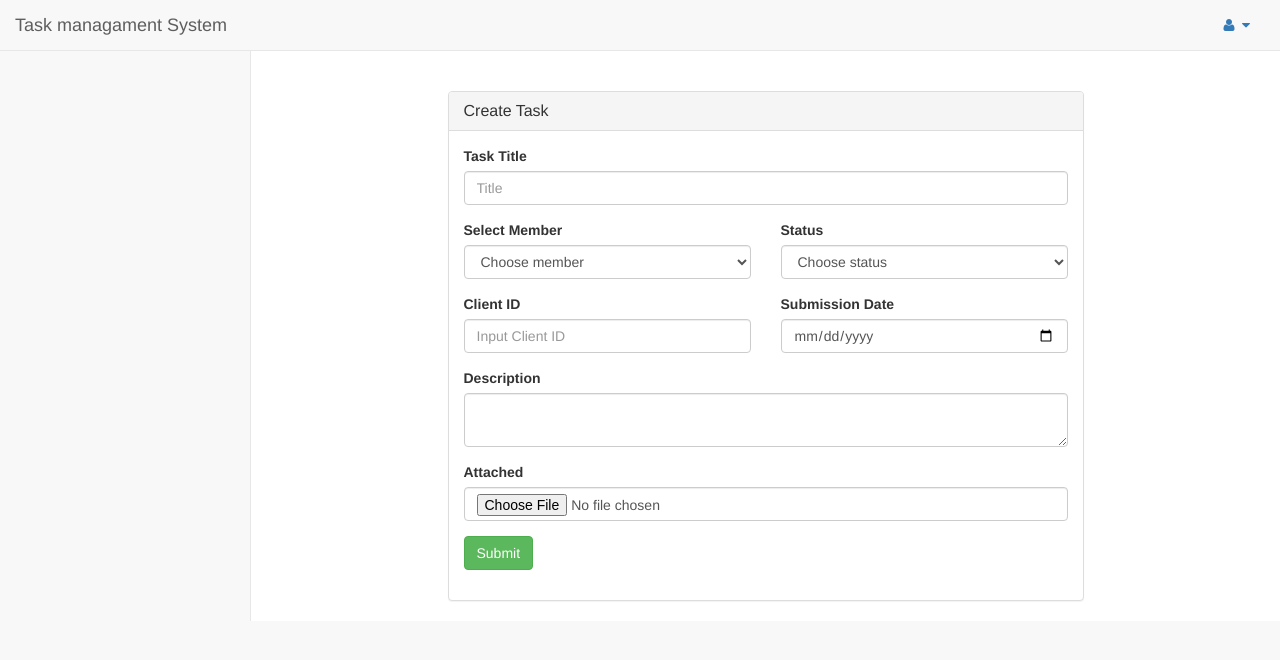
After one commit to mf-hossen/task_management, a PHP site: template app/templates/task_update.twig in a window 1280 px wide. The commit adds this page. Shown: the top 660 px of the page. Run offline with PHP 8.4, Linux system fonts and the light colour scheme; the template is opened without the code that fills it, so the values that code supplies are empty; a stand-in replaces the project's code that opens the database connection; some libraries are stand-ins or nearby versions.

Commit message:
task details

```diff
--- a/app/templates/task_details.twig
+++ b/app/templates/task_details.twig
@@ -51,7 +51,7 @@
                     </tr>
 
                     <tr>
-                        <td><b>UserName:</b></td>
+                        <td><b>Assign From:</b></td>
                         <td>
                             {{details.username  }}
                         </td>
@@ -59,7 +59,7 @@
 
 
                     <tr>
-                        <td style="width:200px"><b>Member Name:</b></td>
+                        <td style="width:200px"><b>Assign To:</b></td>
                         <td>
                             {{details.membername  }}
                         </td>
--- /dev/null
+++ b/app/templates/task_update.twig
@@ -0,0 +1,85 @@
+{% extends 'layout.twig' %}
+{% block title %} Task Details{% endblock %}
+{% block contant_wrapper %}
+    <div class="row">
+
+        <div class="col-md-8 col-md-offset-2">
+            <br><br>
+            <div class="panel panel-default">
+                <div class="panel-heading">
+                    <h3 class="panel-title">Create Task</h3>
+                </div>
+                <div class="panel-body">
+                    <form class="" role="form" action="/task/insert" method="post" enctype="multipart/form-data">
+                        <fieldset>
+                            <div class="row">
+                                <div class="col-md-12">
+                                    <div class="form-group ">
+                                        <label for="title">Task Title</label>
+                                        <input type="text" name="title" class="form-control" id="title"
+                                               placeholder="Title" required>
+                                    </div>
+                                </div>
+                            </div>
+
+                            <div class="row">
+                                <div class="col-md-6">
+                                    <div class="form-group">
+                                        <label for="member">Select Member</label>
+                                        <select class="form-control" name="member_id" id="member" required>
+                                            <option value="NULL">Choose member</option>
+                                            {% for members in mem %}
+                                                <option value="{{ members.id }}">{{ members.first_name }}</option>
+                                            {% endfor %}
+                                        </select>
+                                    </div>
+
+                                </div>
+                                <div class="form-group col-md-6">
+                                    <label for="status">Status</label>
+                                    <select class="form-control" name="status" id="status" required>
+                                        <option value="NULL">Choose status</option>
+                                        <option value="1" >Edit</option>
+                                        <option value="2">Redesign</option>
+                                        <option value="3">New</option>
+                                    </select>
+                                </div>
+                            </div>
+
+
+                            <input class="" placeholder="" name="user_id" value="{{ session.user.0.id }}" type="hidden">
+
+
+                            <div class="row">
+                                <div class="form-group col-md-6">
+                                    <label for="client_id">Client ID</label>
+                                    <input type="text" name="client_id" class="form-control" id="client_id"
+                                           placeholder="Input Client ID" required>
+                                </div>
+                                <div class="form-group col-md-6">
+                                    <label for="date">Submission Date</label>
+                                    <input type="date" name="date" class="form-control" id="date"
+                                           placeholder="Input Client ID" required>
+                                </div>
+                            </div>
+
+
+                            <div class="form-group">
+                                <label for="">Description</label>
+                                <textarea name="description" class="form-control" id="summernote"></textarea>
+                            </div>
+                            <div class="form-group">
+                                <label for="attached">Attached</label>
+                                <input type="file" name="attached" class="form-control" id="attached" >
+                            </div>
+                            <div class="form-group">
+                                <button type="submit" class="btn btn-success">Submit</button>
+                            </div>
+                        </fieldset>
+                    </form>
+                </div>
+            </div>
+
+        </div>
+    </div>
+{% endblock %}
```
Also changed, not shown: app/routes/task.php (+8 -0 lines), app/src/TaskMapper.php (+22 -0 lines), app/templates/tasklist.twig (+1 -7 lines).
